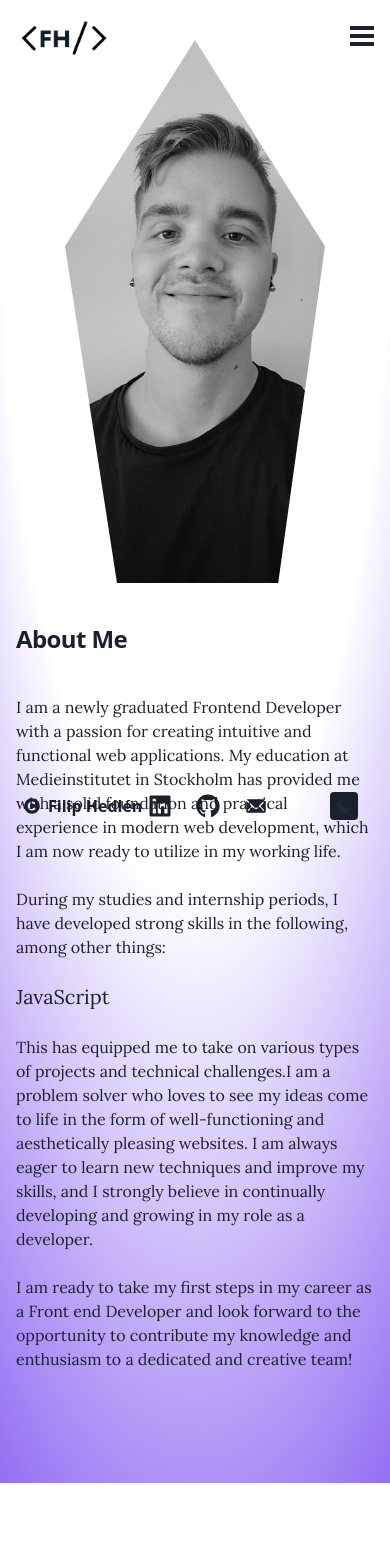
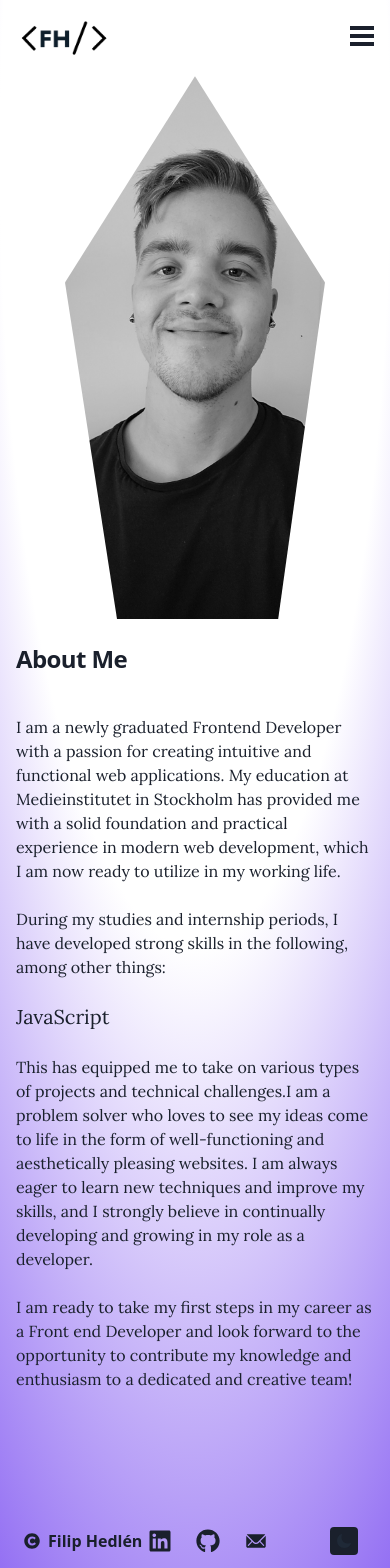
Before and after one commit to FilipHedlen/Portfolio-new, a React (Vite) app in the folder Portfolio-new/: page /about in a window 390 px wide. Shown: the top 1568 px of the page. Before the commit the page ends 1483 px from the top, so only its background shows below. Built offline with nearby package versions, Linux system fonts and the light colour scheme.

Commit message:
Some minor styling adjustments

```diff
--- a/Portfolio-new/src/components/About/AboutMe.tsx
+++ b/Portfolio-new/src/components/About/AboutMe.tsx
@@ -1,9 +1,9 @@
 const AboutMe = () => {
   return (
-    <section className="relative bg-inherit overflow-hidden mt-10 animate-slideIn">
+    <section className="relative bg-inherit overflow-hiddenanimate-slideIn">
       <div className="max-w-7xl mx-auto flex flex-col-reverse lg:flex-row items-center lg:items-start lg:gap-6">
         <article className="relative z-10 pb-8 sm:pb-16 md:pb-20 lg:max-w-2xl lg:w-full lg:pb-28 xl:pb-32">
-          <main className="mt-10 mb-20 mx-auto max-w-7xl px-4 sm:mt-12 sm:px-6 md:mt-16 lg:mt-20 lg:px-8 xl:mt-28">
+          <main className="mb-20 mx-auto max-w-7xl px-4 sm:mt-12 sm:px-6 md:mt-16 lg:mt-20 lg:px-8 xl:mt-28">
             <div className="sm:text-center lg:text-left">
               <h2 className="my-6 mb-10 text-2xl tracking-tight font-extrabold text-dark-grey dark:text-light-grey sm:text-3xl md:text-4xl">
                 About Me
--- a/Portfolio-new/src/components/Footer/Footer.tsx
+++ b/Portfolio-new/src/components/Footer/Footer.tsx
@@ -4,7 +4,7 @@ import DarkModeToggle from "../DarkMode/DarkModeToggle";
 
 const Footer = () => {
   return (
-    <footer className="font-bold p-6 fixed bottom-0 w-full flex justify-between items-center">
+    <footer className="font-bold p-6 h-auto bottom-0 w-full flex justify-between items-center bg-inherit">
       <div className="text-dark-grey dark:text-light-grey flex items-center">
         <FaCopyright className="mr-2" /> Filip Hedlén
       </div>
--- a/Portfolio-new/src/components/Header/Header.tsx
+++ b/Portfolio-new/src/components/Header/Header.tsx
@@ -4,7 +4,7 @@ import DesktopNavMenu from '../Menu/Desktop/DesktopNav';
 
 const Header = () => {
   return (
-    <header className="fixed top-0 left-0 right-0 p-4 bg-inherit container mx-auto flex justify-between items-center z-20">
+    <header className="top-0 left-0 right-0 p-4 bg-inherit container mx-auto flex justify-between items-center z-20 h-auto">
       <Link to="/">
         <img
           src="/light-logo.png"
--- a/Portfolio-new/src/components/Hero/HeroSection.tsx
+++ b/Portfolio-new/src/components/Hero/HeroSection.tsx
@@ -2,7 +2,7 @@ import { Link } from 'react-router-dom';
 
 export const HeroSection = () => {
   return (
-    <section className="relative min-h-screen flex flex-col items-center justify-center px-6 lg:px-16 bg-light-bg dark:bg-dark-bg z-10">
+    <section className="min-h-screen flex flex-col items-center justify-center px-6 lg:px-16 bg-light-bg dark:bg-dark-bg z-10">
       <div className="text-center">
         <header className="text-4xl lg:text-6xl font-bold text-dark-grey dark:text-light-grey mb-5 animate-fadeIn">
           <h1 className="overflow-hidden whitespace-nowrap">
```
